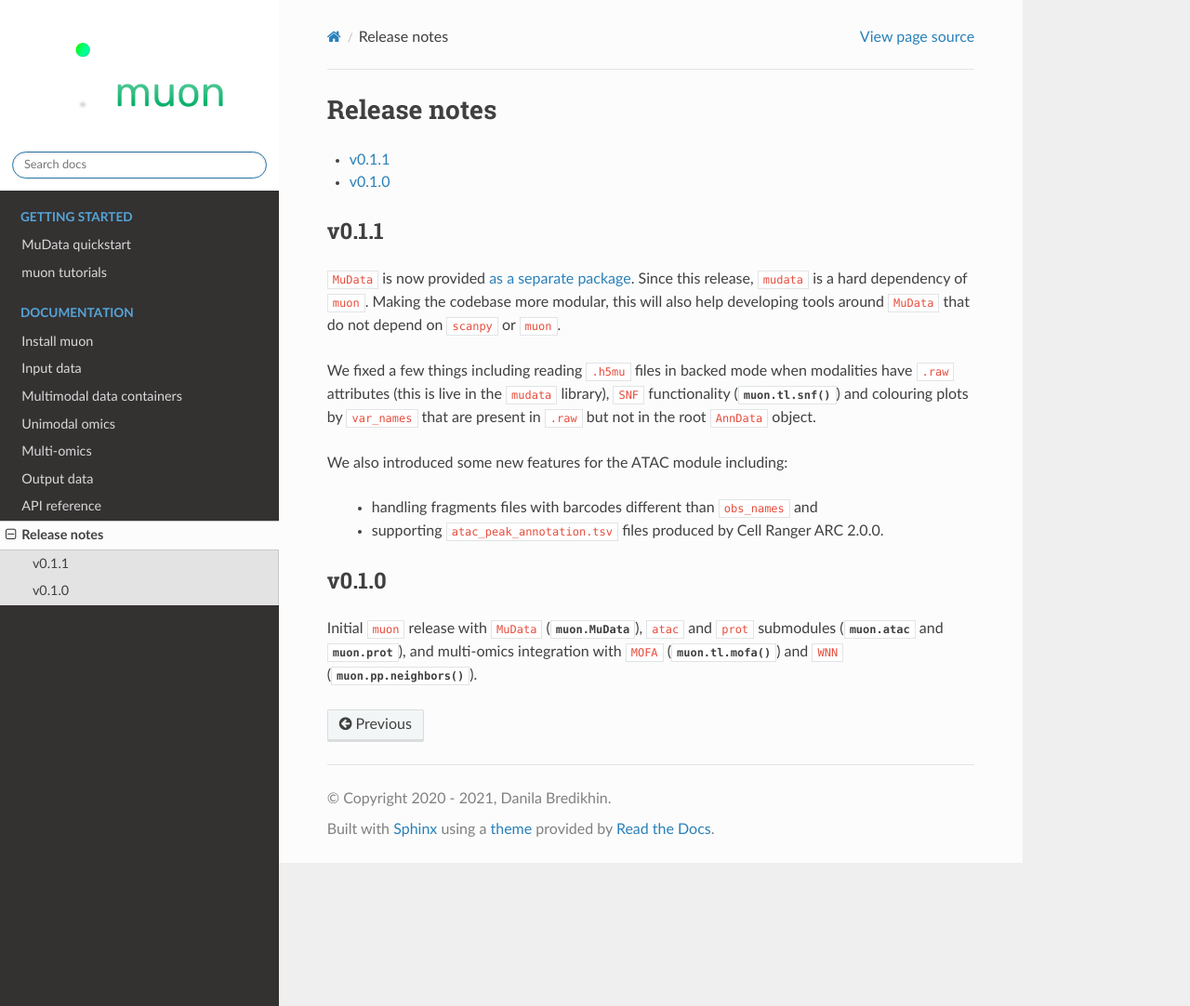
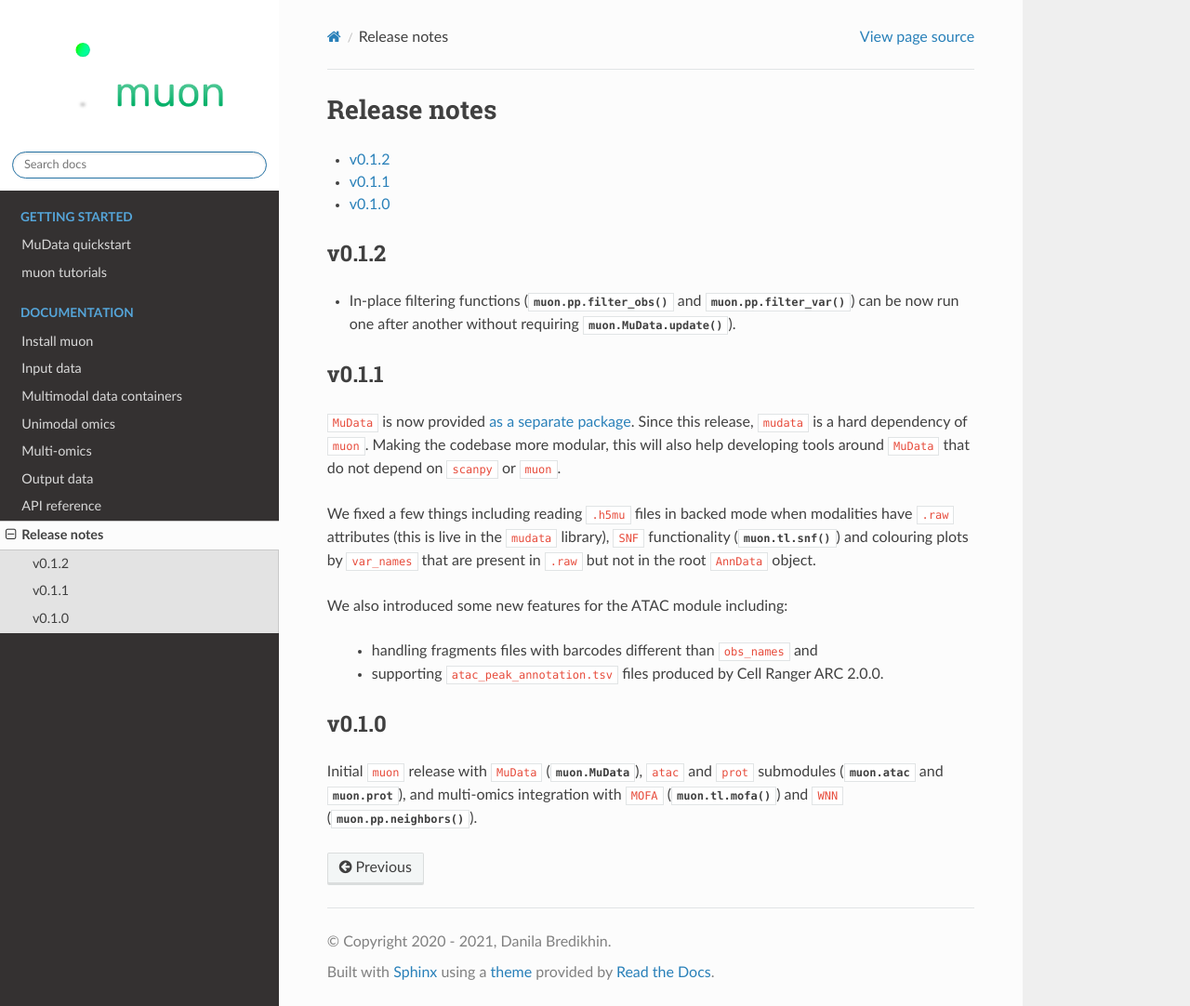
Before and after one commit to viciosO123/muon, a Sphinx documentation site: the page built from docs/source/changelog.rst, in a window 1280 px wide and 1082 px high. Shown: the whole window at 93% size. Built offline with Sphinx 7.4.7 and the Read the Docs theme 2.0.0, drawn with Linux system fonts in a browser that asks for light colours; pages that are not in the unit, such as notebooks, are missing from menus.

Commit message:
Add changelog info for the next version (v0.1.2)

```diff
--- a/docs/source/changelog.rst
+++ b/docs/source/changelog.rst
@@ -9,6 +9,10 @@
 
    *
 
+v0.1.2
+------
+
+* In-place filtering functions (:func:`muon.pp.filter_obs` and :func:`muon.pp.filter_var`) can be now run one after another without requiring :func:`muon.MuData.update`).
 
 v0.1.1
 ------
```
